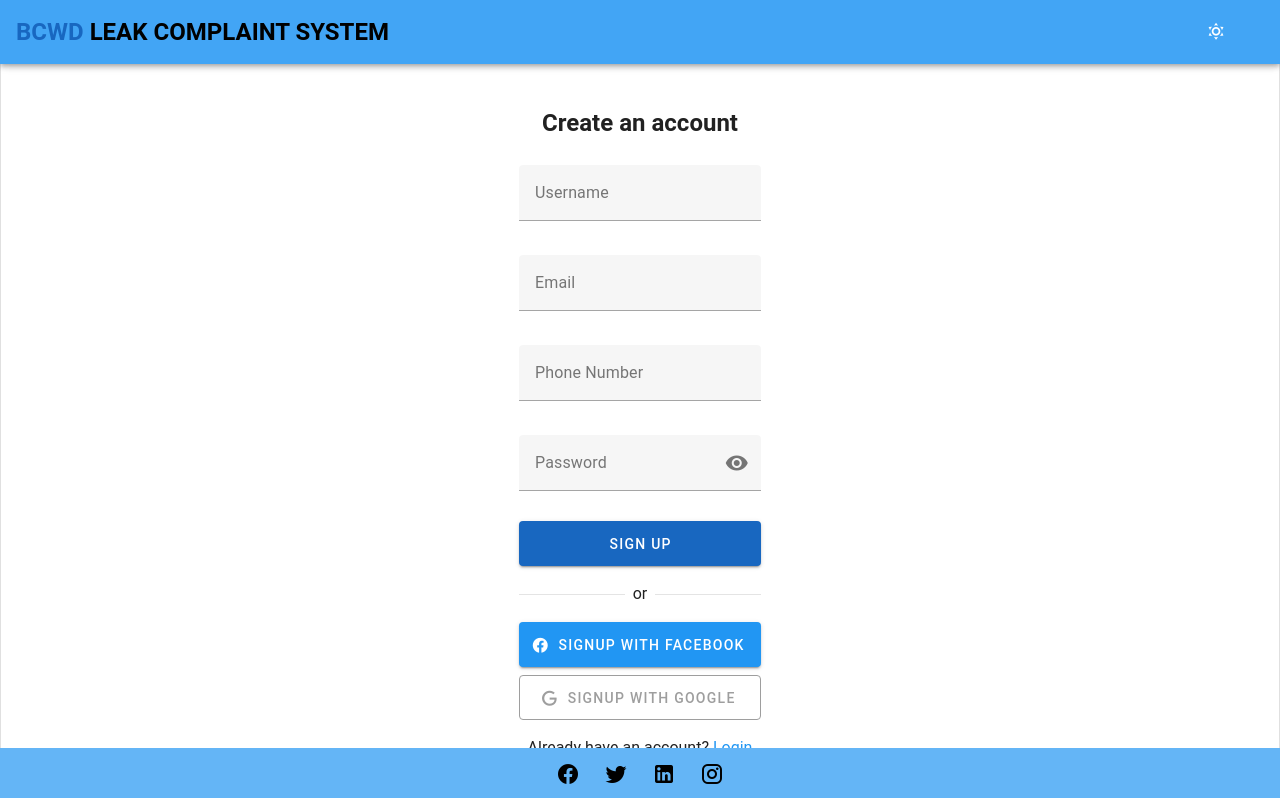
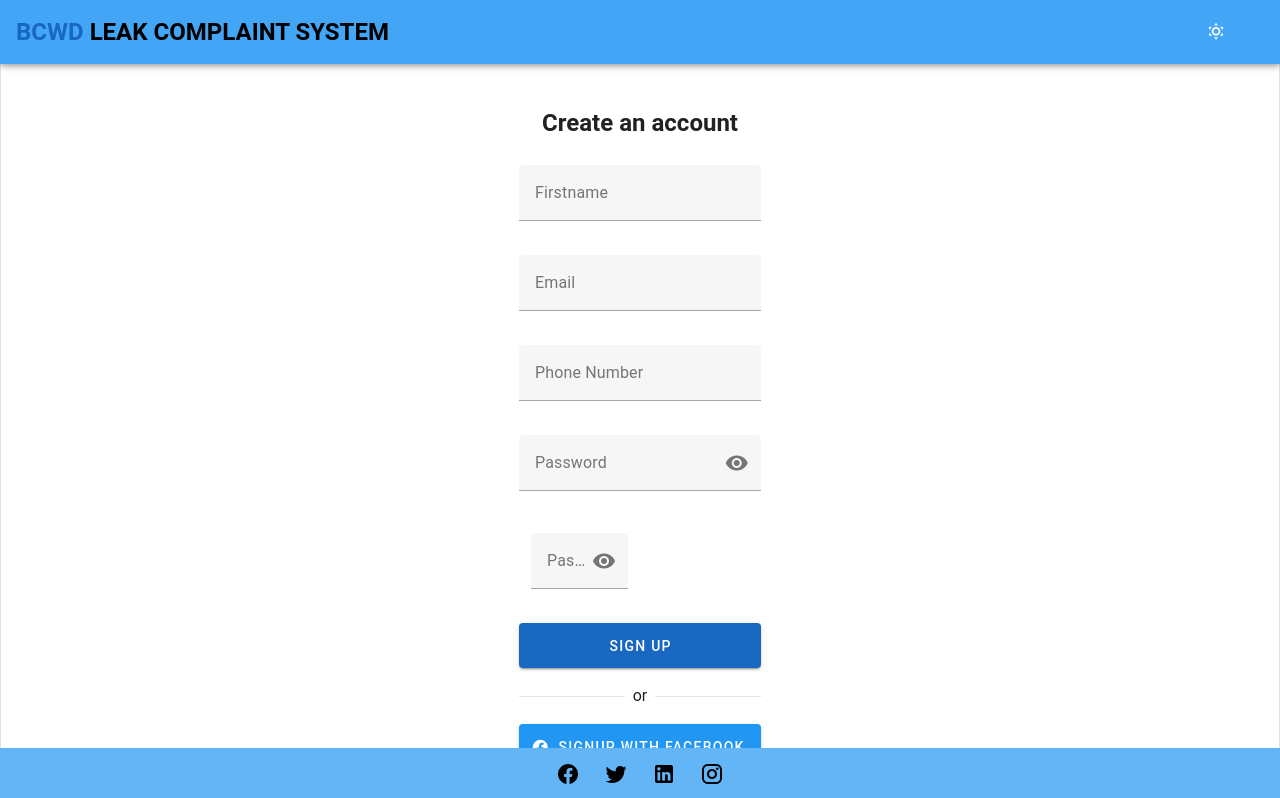
Before and after one commit to RCempron/BCWD-System, a Vue app: page /register in a window 1280 px wide. Shown: the top 798 px of the page. Built offline with nearby package versions, Linux system fonts and the light colour scheme.

Commit message:
fix: import vuetify and feat: added validators in forms

```diff
--- a/src/components/auth/LoginForm.vue
+++ b/src/components/auth/LoginForm.vue
@@ -1,36 +1,48 @@
 <script setup>
+import { requiredValidator, emailValidator } from '@/utils/validators'
 import { ref } from 'vue'
 
+const isPasswordVisible = ref(false)
+const refVForm = ref()
 
-const email = ref('')
-const password = ref('')
-const rememberMe = ref(false)
-const showPassword = ref(false)
+const formDataDefault = {
+  email: '',
+  password: '',
+}
 
-function login() {
-  console.log('Email:', email.value)
-  console.log('Password:', password.value)
-  console.log('Remember Me:', rememberMe.value)
-  router.push({ name: 'Dashboard' }) // Use router to navigate
+const formData = ref({
+  ...formDataDefault,
+})
+
+
+const onSubmit = () => {
+  // alert(formData.value.email)
+}
+
+const onFormSubmit = () => {
+  refVForm.value?.validate().then(({ valid }) => {
+    if (valid) onSubmit()
+  })
 }
 </script>
 <template>
   <!-- Login Form -->
-  <v-form>
+  <v-form ref="refVForm" @submit.prevent="onFormSubmit">
     <!-- Email -->
     <v-text-field
-      v-model="email"
+      v-model="formData.email"
       label="Email"
       type="email"
       placeholder="example@gmail.com"
       outlined
       dense
       class="mb-3"
+      :rules="[requiredValidator, emailValidator]"
     />
 
     <!-- Password -->
     <v-text-field
-      v-model="password"
+      v-model="formData.password"
       :type="showPassword ? 'text' : 'password'"
       label="Password"
       placeholder="Enter Your Password"
@@ -39,6 +51,7 @@ function login() {
       class="mb-2"
       :append-inner-icon="showPassword ? 'mdi-eye-off' : 'mdi-eye'"
       @click:append-inner="showPassword = !showPassword"
+      :rules="[requiredValidator]"
     />
 
     <!-- Remember Me + Forgot Password -->
--- a/src/components/auth/RegisterForm.vue
+++ b/src/components/auth/RegisterForm.vue
@@ -1,43 +1,64 @@
 <script setup>
+import {
+  requiredValidator,
+  emailValidator,
+  passwordValidator,
+  confirmedValidator,
+} from '@/utils/validators'
 import { ref } from 'vue'
 
-// Form fields
-const username = ref('')
-const email = ref('')
-const phone = ref('')
-const password = ref('')
-const showPassword = ref(false)
+const formDataDefault = {
+  firstname: '',
+  lastname: '',
+  email: '',
+  password: '',
+  password_confirmation: '',
+}
 
-function register() {
-  console.log('Username:', username.value)
-  console.log('Email:', email.value)
-  console.log('Phone:', phone.value)
-  console.log('Password:', password.value)
+const formData = ref({
+  ...formDataDefault,
+})
+
+const isPasswordVisible = ref(false)
+const isPasswordConfirmVisible = ref(false)
+const refVForm = ref()
+
+const onSubmit = () => {
+  alert(formData.value.email)
+}
+
+const onFormSubmit = () => {
+  refVForm.value?.validate().then(({ valid }) => {
+    if (valid) onSubmit()
+  })
 }
 </script>
 
 <template>
   <!-- Register Form -->
-  <v-form>
+
+  <v-form ref="refVForm" @submit.prevent="onFormSubmit">
     <!-- Username -->
     <v-text-field
-      v-model="username"
-      label="Username"
-      placeholder="Enter Your Username"
+       v-model="formData.firstname"
+      label="Firstname"
+      placeholder="Enter Your Firstname"
       outlined
       dense
       class="mb-3"
+      :rules="[requiredValidator]"
     />
 
     <!-- Email -->
     <v-text-field
-      v-model="email"
+      v-model="formData.email"
       label="Email"
       type="email"
       placeholder="Enter Your Email"
       outlined
       dense
       class="mb-3"
+      :rules="[requiredValidator, emailValidator]"
     />
 
     <!-- Phone Number -->
@@ -53,7 +74,7 @@ function register() {
 
     <!-- Password -->
     <v-text-field
-      v-model="password"
+      v-model="formData.password"
       :type="showPassword ? 'text' : 'password'"
       label="Password"
       placeholder="Enter Your Password"
@@ -62,7 +83,22 @@ function register() {
       class="mb-2"
       :append-inner-icon="showPassword ? 'mdi-eye-off' : 'mdi-eye'"
       @click:append-inner="showPassword = !showPassword"
+      :rules="[requiredValidator, passwordValidator]"
     />
+
+    <v-col cols="12" md="6">
+      <v-text-field
+        v-model="formData.password_confirmation"
+        label="Password Confirmation"
+        :type="isPasswordConfirmVisible ? 'text' : 'password'"
+        :append-inner-icon="isPasswordConfirmVisible ? 'mdi-eye-off' : 'mdi-eye'"
+        @click:append-inner="isPasswordConfirmVisible = !isPasswordConfirmVisible"
+        :rules="[
+          requiredValidator,
+          confirmedValidator(formData.password_confirmation, formData.password),
+        ]"
+      ></v-text-field>
+    </v-col>
 
     <!-- Sign Up Button -->
     <v-btn block color="primary" class="mb-4" height="45" @click="register"> Sign Up </v-btn>
@@ -87,6 +123,7 @@ function register() {
     </v-btn>
     <v-btn
       block
+      type="submit"
       variant="outlined"
       color="grey"
       height="45"
--- a/src/components/layout/AppLayout.vue
+++ b/src/components/layout/AppLayout.vue
@@ -1,5 +1,9 @@
 <script setup>
 import { ref } from 'vue'
+import { useDisplay } from 'vuetify'
+
+const { mobile } = useDisplay()
+
 const theme = ref('light')
 
 function onClick() {
--- a/src/views/auth/LoginView.vue
+++ b/src/views/auth/LoginView.vue
@@ -1,15 +1,16 @@
 <script setup>
 import AppLayout from '@/components/layout/AppLayout.vue'
 import LoginForm from '@/components/auth/LoginForm.vue'
-import { ref } from 'vue'
-import { useRouter, RouterLink } from 'vue-router' // Import RouterLink
+import { useDisplay } from 'vuetify'
 
+const { mobile } = useDisplay()
 const icons = ['mdi-facebook', 'mdi-twitter', 'mdi-linkedin', 'mdi-instagram']
 </script>
 
 <template>
   <AppLayout>
     <template #content>
+
       <v-card class="pa-6" max-width="400" elevation="0">
         <!-- Title -->
         <div class="text-center mb-6">
--- a/src/views/auth/RegisterView.vue
+++ b/src/views/auth/RegisterView.vue
@@ -1,10 +1,9 @@
 <script setup>
 import AppLayout from '@/components/layout/AppLayout.vue'
 import RegisterForm from '@/components/auth/RegisterForm.vue'
-import { ref } from 'vue'
+import { useDisplay } from 'vuetify'
 
-
-
+const { mobile } = useDisplay()
 </script>
 
 <template>
```
Also changed, not shown: 1 other file (tests, documents, lock files or other folders).
